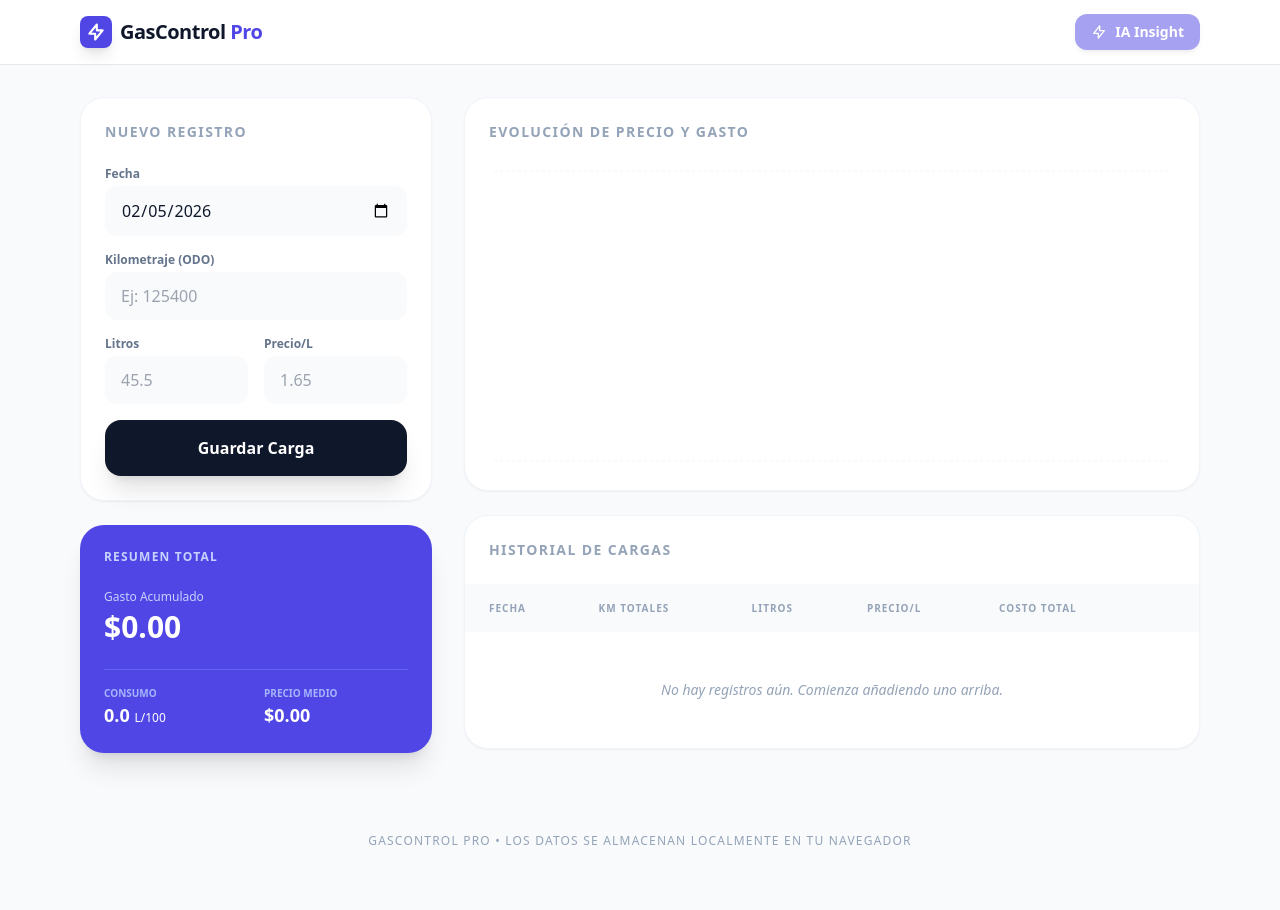
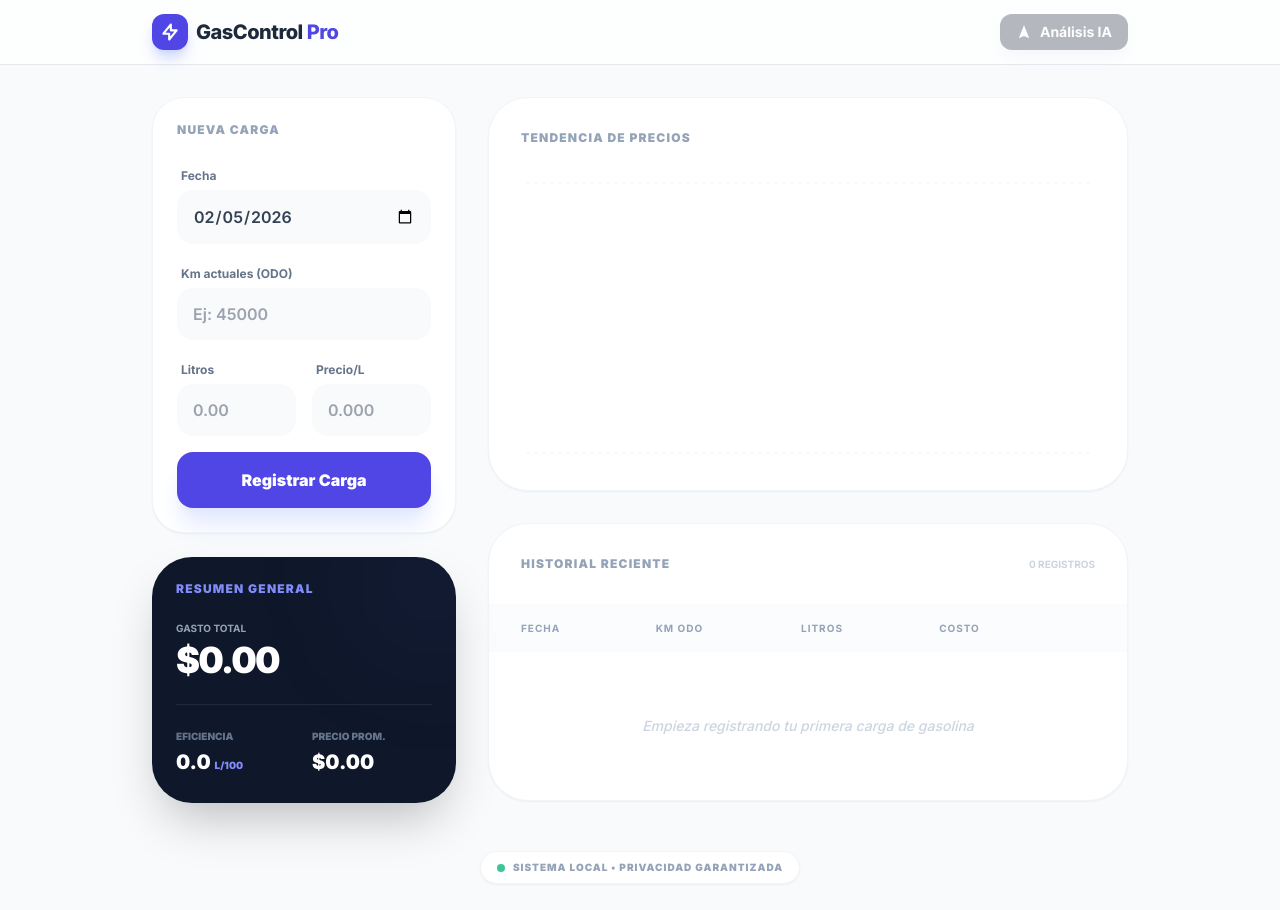
Before and after one commit to 8adg/gastos, a React (Vite) app: page / in a window 1280 px wide. Shown: the top 910 px of the page. Built offline with nearby package versions, Linux system fonts and the light colour scheme.

Commit message:
Update App.tsx

```diff
--- a/App.tsx
+++ b/App.tsx
@@ -1,12 +1,11 @@
-
 import React, { useState, useEffect, useMemo } from 'react';
 import { FuelEntry, FuelStats, AIInsight } from './types';
 import { analyzeFuelConsumption } from './services/geminiService';
 import {
-  LineChart, Line, XAxis, YAxis, CartesianGrid, Tooltip, ResponsiveContainer, AreaChart, Area
+  XAxis, YAxis, CartesianGrid, Tooltip, ResponsiveContainer, AreaChart, Area, BarChart, Bar, Cell
 } from 'recharts';
 
-const STORAGE_KEY = 'gas_control_data_v1';
+const STORAGE_KEY = 'gas_control_pro_v1';
 
 const App: React.FC = () => {
   const [entries, setEntries] = useState<FuelEntry[]>(() => {
@@ -31,6 +30,7 @@ const App: React.FC = () => {
   const stats = useMemo<FuelStats>(() => {
     if (entries.length === 0) return { totalSpent: 0, totalLiters: 0, avgConsumption: 0, avgPrice: 0, totalKm: 0 };
 
+    const sorted = [...entries].sort((a, b) => new Date(a.date).getTime() - new Date(b.date).getTime());
     const totalSpent = entries.reduce((acc, e) => acc + e.totalCost, 0);
     const totalLiters = entries.reduce((acc, e) => acc + e.liters, 0);
     const avgPrice = totalSpent / totalLiters;
@@ -38,10 +38,8 @@ const App: React.FC = () => {
     let totalKm = 0;
     let avgConsumption = 0;
 
-    if (entries.length > 1) {
-      const sorted = [...entries].sort((a, b) => a.odometer - b.odometer);
+    if (sorted.length > 1) {
       totalKm = sorted[sorted.length - 1].odometer - sorted[0].odometer;
-      // Consumo aproximado L/100km
       avgConsumption = totalKm > 0 ? (totalLiters / totalKm) * 100 : 0;
     }
 
@@ -52,192 +50,205 @@ const App: React.FC = () => {
     e.preventDefault();
     const liters = parseFloat(formData.liters);
     const price = parseFloat(formData.pricePerLiter);
+    const odometer = parseFloat(formData.odometer);
+
+    if (isNaN(liters) || isNaN(price) || isNaN(odometer)) return;
 
     const newEntry: FuelEntry = {
       id: crypto.randomUUID(),
       date: formData.date,
-      odometer: parseFloat(formData.odometer),
+      odometer: odometer,
       liters: liters,
       pricePerLiter: price,
       totalCost: liters * price,
       fullTank: true
     };
 
-    setEntries(prev => [...prev, newEntry].sort((a, b) => new Date(b.date).getTime() - new Date(a.date).getTime()));
+    setEntries(prev => [newEntry, ...prev].sort((a, b) => new Date(b.date).getTime() - new Date(a.date).getTime()));
     setFormData({ ...formData, odometer: '', liters: '', pricePerLiter: '' });
   };
 
   const handleAIAnalysis = async () => {
     if (entries.length < 2) {
-      alert("Necesitas al menos 2 registros para un análisis preciso.");
+      alert("Se requieren al menos 2 registros para un análisis inteligente.");
       return;
     }
     setIsAnalyzing(true);
-    const result = await analyzeFuelConsumption(entries);
-    setAiInsight(result);
-    setIsAnalyzing(false);
+    try {
+      const result = await analyzeFuelConsumption(entries);
+      setAiInsight(result);
+    } catch (err) {
+      console.error(err);
+    } finally {
+      setIsAnalyzing(false);
+    }
   };
 
   const deleteEntry = (id: string) => {
-    setEntries(prev => prev.filter(e => e.id !== id));
+    if (window.confirm("¿Eliminar este registro?")) {
+      setEntries(prev => prev.filter(e => e.id !== id));
+    }
   };
 
   return (
-    <div className="min-h-screen bg-slate-50 text-slate-900 font-sans">
-      <nav className="bg-white border-b sticky top-0 z-50">
-        <div className="max-w-6xl mx-auto px-4 h-16 flex items-center justify-between">
+    <div className="min-h-screen bg-slate-50 text-slate-900 pb-20">
+      {/* Navbar Minimalista */}
+      <nav className="bg-white/70 backdrop-blur-md border-b sticky top-0 z-50">
+        <div className="max-w-5xl mx-auto px-6 h-16 flex items-center justify-between">
           <div className="flex items-center gap-2">
-            <div className="w-8 h-8 bg-indigo-600 rounded-lg flex items-center justify-center text-white shadow-lg">
+            <div className="w-9 h-9 bg-indigo-600 rounded-xl flex items-center justify-center text-white shadow-lg shadow-indigo-200">
               <svg className="w-5 h-5" fill="none" stroke="currentColor" viewBox="0 0 24 24"><path strokeLinecap="round" strokeLinejoin="round" strokeWidth="2.5" d="M13 10V3L4 14h7v7l9-11h-7z" /></svg>
             </div>
-            <span className="text-xl font-bold tracking-tight">GasControl <span className="text-indigo-600">Pro</span></span>
+            <h1 className="text-xl font-extrabold tracking-tight text-slate-800">GasControl <span className="text-indigo-600">Pro</span></h1>
           </div>
           <button
             onClick={handleAIAnalysis}
             disabled={isAnalyzing || entries.length < 2}
-            className="bg-indigo-600 text-white px-4 py-2 rounded-xl text-sm font-bold shadow-md hover:bg-indigo-700 transition-all active:scale-95 disabled:opacity-50 flex items-center gap-2"
+            className="flex items-center gap-2 bg-slate-900 text-white px-4 py-2 rounded-xl text-sm font-bold hover:bg-indigo-600 transition-all active:scale-95 disabled:opacity-30 disabled:pointer-events-none shadow-lg shadow-slate-200"
           >
-            {isAnalyzing ? <div className="w-4 h-4 border-2 border-white/30 border-t-white rounded-full animate-spin"></div> : <svg className="w-4 h-4" fill="none" stroke="currentColor" viewBox="0 0 24 24"><path strokeLinecap="round" strokeLinejoin="round" strokeWidth="2" d="M13 10V3L4 14h7v7l9-11h-7z" /></svg>}
-            IA Insight
+            {isAnalyzing ? <div className="w-4 h-4 border-2 border-white/30 border-t-white rounded-full animate-spin"></div> : <svg className="w-4 h-4" fill="currentColor" viewBox="0 0 24 24"><path d="M12 2L4.5 20.29l.71.71L12 18l6.79 3 .71-.71L12 2z" /></svg>}
+            {isAnalyzing ? 'Analizando...' : 'Análisis IA'}
           </button>
         </div>
       </nav>
 
-      <main className="max-w-6xl mx-auto px-4 py-8 grid grid-cols-1 lg:grid-cols-12 gap-8">
+      <main className="max-w-5xl mx-auto px-6 pt-8 grid grid-cols-1 lg:grid-cols-12 gap-8">
 
-        {/* Sidebar: Form & Stats */}
+        {/* Panel Lateral: Formulario y Estadísticas */}
         <div className="lg:col-span-4 space-y-6">
-          <section className="bg-white p-6 rounded-3xl shadow-sm border border-slate-100">
-            <h2 className="text-sm font-black text-slate-400 uppercase tracking-widest mb-6">Nuevo Registro</h2>
+          <section className="bg-white p-6 rounded-[2rem] shadow-sm border border-slate-100">
+            <h2 className="text-xs font-black text-slate-400 uppercase tracking-widest mb-6">Nueva Carga</h2>
             <form onSubmit={handleSubmit} className="space-y-4">
-              <div>
-                <label className="text-xs font-bold text-slate-500 mb-1 block">Fecha</label>
-                <input type="date" value={formData.date} onChange={e => setFormData({...formData, date: e.target.value})} className="w-full bg-slate-50 border-none rounded-xl px-4 py-3 focus:ring-2 focus:ring-indigo-500 outline-none font-medium" required />
+              <div className="space-y-1">
+                <label className="text-xs font-bold text-slate-500 ml-1">Fecha</label>
+                <input type="date" value={formData.date} onChange={e => setFormData({...formData, date: e.target.value})} className="w-full bg-slate-50 border-none rounded-2xl px-4 py-3.5 focus:ring-2 focus:ring-indigo-500 outline-none font-semibold text-slate-700" required />
               </div>
-              <div>
-                <label className="text-xs font-bold text-slate-500 mb-1 block">Kilometraje (ODO)</label>
-                <input type="number" placeholder="Ej: 125400" value={formData.odometer} onChange={e => setFormData({...formData, odometer: e.target.value})} className="w-full bg-slate-50 border-none rounded-xl px-4 py-3 focus:ring-2 focus:ring-indigo-500 outline-none font-medium" required />
+              <div className="space-y-1">
+                <label className="text-xs font-bold text-slate-500 ml-1">Km actuales (ODO)</label>
+                <input type="number" placeholder="Ej: 45000" value={formData.odometer} onChange={e => setFormData({...formData, odometer: e.target.value})} className="w-full bg-slate-50 border-none rounded-2xl px-4 py-3.5 focus:ring-2 focus:ring-indigo-500 outline-none font-semibold text-slate-700" required />
               </div>
               <div className="grid grid-cols-2 gap-4">
-                <div>
-                  <label className="text-xs font-bold text-slate-500 mb-1 block">Litros</label>
-                  <input type="number" step="0.01" placeholder="45.5" value={formData.liters} onChange={e => setFormData({...formData, liters: e.target.value})} className="w-full bg-slate-50 border-none rounded-xl px-4 py-3 focus:ring-2 focus:ring-indigo-500 outline-none font-medium" required />
+                <div className="space-y-1">
+                  <label className="text-xs font-bold text-slate-500 ml-1">Litros</label>
+                  <input type="number" step="0.01" placeholder="0.00" value={formData.liters} onChange={e => setFormData({...formData, liters: e.target.value})} className="w-full bg-slate-50 border-none rounded-2xl px-4 py-3.5 focus:ring-2 focus:ring-indigo-500 outline-none font-semibold text-slate-700" required />
                 </div>
-                <div>
-                  <label className="text-xs font-bold text-slate-500 mb-1 block">Precio/L</label>
-                  <input type="number" step="0.001" placeholder="1.65" value={formData.pricePerLiter} onChange={e => setFormData({...formData, pricePerLiter: e.target.value})} className="w-full bg-slate-50 border-none rounded-xl px-4 py-3 focus:ring-2 focus:ring-indigo-500 outline-none font-medium" required />
+                <div className="space-y-1">
+                  <label className="text-xs font-bold text-slate-500 ml-1">Precio/L</label>
+                  <input type="number" step="0.001" placeholder="0.000" value={formData.pricePerLiter} onChange={e => setFormData({...formData, pricePerLiter: e.target.value})} className="w-full bg-slate-50 border-none rounded-2xl px-4 py-3.5 focus:ring-2 focus:ring-indigo-500 outline-none font-semibold text-slate-700" required />
                 </div>
               </div>
-              <button type="submit" className="w-full bg-slate-900 text-white py-4 rounded-2xl font-bold shadow-xl hover:bg-slate-800 transition-all active:scale-[0.98]">
-                Guardar Carga
+              <button type="submit" className="w-full bg-indigo-600 text-white py-4 rounded-2xl font-black shadow-xl shadow-indigo-100 hover:bg-indigo-700 transition-all active:scale-[0.97] mt-2">
+                Registrar Carga
               </button>
             </form>
           </section>
 
-          <section className="bg-indigo-600 p-6 rounded-3xl shadow-xl text-white">
-            <h2 className="text-xs font-black text-indigo-200 uppercase tracking-widest mb-6">Resumen Total</h2>
-            <div className="space-y-6">
+          <section className="bg-slate-900 p-6 rounded-[2.5rem] shadow-2xl text-white overflow-hidden relative">
+            <div className="absolute top-0 right-0 w-32 h-32 bg-indigo-500/10 rounded-full blur-3xl -mr-10 -mt-10"></div>
+            <h2 className="text-xs font-black text-indigo-400 uppercase tracking-widest mb-6 relative z-10">Resumen General</h2>
+            <div className="space-y-6 relative z-10">
               <div>
-                <p className="text-xs text-indigo-200 mb-1">Gasto Acumulado</p>
-                <p className="text-3xl font-black">${stats.totalSpent.toLocaleString(undefined, { minimumFractionDigits: 2 })}</p>
+                <p className="text-slate-400 text-[10px] font-bold uppercase mb-1">Gasto Total</p>
+                <p className="text-4xl font-black tracking-tighter">${stats.totalSpent.toLocaleString(undefined, { minimumFractionDigits: 2 })}</p>
               </div>
-              <div className="grid grid-cols-2 gap-4 pt-4 border-t border-indigo-500">
+              <div className="grid grid-cols-2 gap-4 pt-6 border-t border-slate-800">
                 <div>
-                  <p className="text-[10px] text-indigo-300 uppercase font-bold">Consumo</p>
-                  <p className="text-lg font-bold">{stats.avgConsumption.toFixed(1)} <span className="text-xs font-normal">L/100</span></p>
+                  <p className="text-[10px] text-slate-500 uppercase font-black mb-1">Eficiencia</p>
+                  <p className="text-xl font-black">{stats.avgConsumption.toFixed(1)} <span className="text-[10px] text-indigo-400">L/100</span></p>
                 </div>
                 <div>
-                  <p className="text-[10px] text-indigo-300 uppercase font-bold">Precio Medio</p>
-                  <p className="text-lg font-bold">${stats.avgPrice.toFixed(2)}</p>
+                  <p className="text-[10px] text-slate-500 uppercase font-black mb-1">Precio Prom.</p>
+                  <p className="text-xl font-black">${stats.avgPrice.toFixed(2)}</p>
                 </div>
               </div>
             </div>
           </section>
         </div>
 
-        {/* Main Content: Charts & History */}
-        <div className="lg:col-span-8 space-y-6">
+        {/* Panel Principal: Insights e Historial */}
+        <div className="lg:col-span-8 space-y-8">
 
           {aiInsight && (
-            <section className="bg-white p-6 rounded-3xl border border-indigo-100 shadow-sm animate-in slide-in-from-top-4 duration-500">
-              <div className="flex items-start gap-4">
-                <div className="bg-indigo-50 p-3 rounded-2xl text-indigo-600">
-                  <svg className="w-6 h-6" fill="none" stroke="currentColor" viewBox="0 0 24 24"><path strokeLinecap="round" strokeLinejoin="round" strokeWidth="2" d="M9.663 17h4.673M12 3v1m6.364 1.636l-.707.707M21 12h-1M4 12H3m3.343-5.657l-.707-.707m2.828 9.9a5 5 0 117.072 0l-.548.547A3.374 3.374 0 0014 18.469V19a2 2 0 11-4 0v-.531c0-.895-.356-1.754-.988-2.386l-.548-.547z" /></svg>
+            <section className="bg-white p-8 rounded-[2rem] border-2 border-indigo-50 shadow-sm animate-in fade-in slide-in-from-bottom-4 duration-500">
+              <div className="flex items-start gap-5">
+                <div className="bg-indigo-50 p-4 rounded-[1.5rem] text-indigo-600 shadow-inner">
+                  <svg className="w-6 h-6" fill="none" stroke="currentColor" viewBox="0 0 24 24"><path strokeLinecap="round" strokeLinejoin="round" strokeWidth="2" d="M13 10V3L4 14h7v7l9-11h-7z" /></svg>
                 </div>
                 <div className="flex-grow">
-                  <h3 className="text-lg font-black text-slate-800 mb-2 tracking-tight">Análisis de Inteligencia Artificial</h3>
-                  <p className="text-slate-600 text-sm leading-relaxed mb-4">{aiInsight.analysis}</p>
-                  <div className="grid grid-cols-1 md:grid-cols-2 gap-4 mb-4">
+                  <div className="flex justify-between items-center mb-4">
+                    <h3 className="text-xl font-black text-slate-800 tracking-tight">Análisis de Inteligencia Artificial</h3>
+                    <button onClick={() => setAiInsight(null)} className="text-slate-300 hover:text-slate-500 transition-colors">
+                      <svg className="w-5 h-5" fill="none" stroke="currentColor" viewBox="0 0 24 24"><path strokeLinecap="round" strokeLinejoin="round" strokeWidth="3" d="M6 18L18 6M6 6l12 12" /></svg>
+                    </button>
+                  </div>
+                  <p className="text-slate-600 text-sm leading-relaxed mb-6 font-medium italic">"{aiInsight.analysis}"</p>
+                  <div className="grid grid-cols-1 sm:grid-cols-3 gap-3 mb-6">
                     {aiInsight.tips.map((tip, i) => (
-                      <div key={i} className="bg-slate-50 p-3 rounded-xl flex items-center gap-3 text-xs text-slate-500 font-medium">
-                        <div className="w-1.5 h-1.5 bg-indigo-400 rounded-full"></div>
+                      <div key={i} className="bg-slate-50 p-4 rounded-2xl flex items-center gap-3 text-[11px] text-slate-500 font-bold leading-tight">
+                        <div className="w-1.5 h-1.5 bg-indigo-400 rounded-full flex-shrink-0"></div>
                         {tip}
                       </div>
                     ))}
                   </div>
-                  <div className="bg-indigo-50/50 p-3 rounded-xl border border-indigo-100">
-                    <p className="text-[10px] font-bold text-indigo-400 uppercase tracking-widest mb-1">Fórmula Google Calc Sugerida</p>
-                    <code className="text-xs text-indigo-600 font-mono font-bold break-all">{aiInsight.sheetsFormula}</code>
+                  <div className="bg-indigo-600/5 p-4 rounded-2xl border border-indigo-100/50">
+                    <p className="text-[10px] font-black text-indigo-400 uppercase tracking-widest mb-1.5">Fórmula Google Calc Proyectada</p>
+                    <code className="text-xs text-indigo-600 font-mono font-black break-all">{aiInsight.sheetsFormula}</code>
                   </div>
                 </div>
-                <button onClick={() => setAiInsight(null)} className="text-slate-300 hover:text-slate-500">
-                  <svg className="w-5 h-5" fill="none" stroke="currentColor" viewBox="0 0 24 24"><path strokeLinecap="round" strokeLinejoin="round" strokeWidth="2" d="M6 18L18 6M6 6l12 12" /></svg>
-                </button>
               </div>
             </section>
           )}
 
-          <section className="bg-white p-6 rounded-3xl shadow-sm border border-slate-100 overflow-hidden">
-            <h2 className="text-sm font-black text-slate-400 uppercase tracking-widest mb-6">Evolución de Precio y Gasto</h2>
-            <div className="h-[300px] w-full">
+          <section className="bg-white p-8 rounded-[2.5rem] shadow-sm border border-slate-100">
+            <h2 className="text-xs font-black text-slate-400 uppercase tracking-widest mb-8">Tendencia de Precios</h2>
+            <div className="h-[280px] w-full">
               <ResponsiveContainer width="100%" height="100%">
                 <AreaChart data={[...entries].reverse()}>
                   <defs>
-                    <linearGradient id="colorCost" x1="0" y1="0" x2="0" y2="1">
+                    <linearGradient id="priceGrad" x1="0" y1="0" x2="0" y2="1">
                       <stop offset="5%" stopColor="#6366f1" stopOpacity={0.1}/>
                       <stop offset="95%" stopColor="#6366f1" stopOpacity={0}/>
                     </linearGradient>
                   </defs>
-                  <CartesianGrid strokeDasharray="3 3" vertical={false} stroke="#f1f5f9" />
+                  <CartesianGrid strokeDasharray="4 4" vertical={false} stroke="#f1f5f9" />
                   <XAxis dataKey="date" hide />
-                  <YAxis hide />
+                  <YAxis hide domain={['auto', 'auto']} />
                   <Tooltip
-                    contentStyle={{borderRadius: '16px', border: 'none', boxShadow: '0 10px 15px -3px rgba(0,0,0,0.1)'}}
-                    formatter={(value: any) => [`$${value}`, '']}
+                    contentStyle={{borderRadius: '20px', border: 'none', boxShadow: '0 20px 25px -5px rgba(0,0,0,0.1)', fontWeight: 'bold'}}
+                    labelStyle={{color: '#94a3b8'}}
+                    formatter={(val: any) => [`$${val}`, 'Precio/L']}
                   />
-                  <Area type="monotone" dataKey="totalCost" stroke="#6366f1" strokeWidth={3} fillOpacity={1} fill="url(#colorCost)" />
-                  <Line type="monotone" dataKey="pricePerLiter" stroke="#fbbf24" strokeWidth={2} dot={false} />
+                  <Area type="monotone" dataKey="pricePerLiter" stroke="#6366f1" strokeWidth={4} fill="url(#priceGrad)" />
                 </AreaChart>
               </ResponsiveContainer>
             </div>
           </section>
 
-          <section className="bg-white rounded-3xl shadow-sm border border-slate-100 overflow-hidden">
-            <div className="p-6 border-b border-slate-50">
-              <h2 className="text-sm font-black text-slate-400 uppercase tracking-widest">Historial de Cargas</h2>
+          <section className="bg-white rounded-[2.5rem] shadow-sm border border-slate-100 overflow-hidden">
+            <div className="p-8 border-b border-slate-50 flex items-center justify-between">
+              <h2 className="text-xs font-black text-slate-400 uppercase tracking-widest">Historial Reciente</h2>
+              <span className="text-[10px] font-bold text-slate-300 uppercase">{entries.length} registros</span>
             </div>
             <div className="overflow-x-auto">
               <table className="w-full text-left border-collapse">
                 <thead>
-                  <tr className="bg-slate-50 text-[10px] font-black text-slate-400 uppercase tracking-widest">
-                    <th className="px-6 py-4">Fecha</th>
-                    <th className="px-6 py-4">Km Totales</th>
-                    <th className="px-6 py-4">Litros</th>
-                    <th className="px-6 py-4">Precio/L</th>
-                    <th className="px-6 py-4">Costo Total</th>
-                    <th className="px-6 py-4"></th>
+                  <tr className="bg-slate-50/50 text-[10px] font-black text-slate-400 uppercase tracking-widest">
+                    <th className="px-8 py-4">Fecha</th>
+                    <th className="px-8 py-4">KM ODO</th>
+                    <th className="px-8 py-4">Litros</th>
+                    <th className="px-8 py-4">Costo</th>
+                    <th className="px-8 py-4"></th>
                   </tr>
                 </thead>
                 <tbody className="divide-y divide-slate-50">
                   {entries.map((entry) => (
-                    <tr key={entry.id} className="hover:bg-slate-50 transition-colors group">
-                      <td className="px-6 py-4 text-sm font-medium text-slate-600">{entry.date}</td>
-                      <td className="px-6 py-4 text-sm font-bold text-slate-800">{entry.odometer.toLocaleString()} <span className="text-[10px] text-slate-400 font-normal">km</span></td>
-                      <td className="px-6 py-4 text-sm font-bold text-slate-800">{entry.liters} L</td>
-                      <td className="px-6 py-4 text-sm font-medium text-slate-500">${entry.pricePerLiter.toFixed(3)}</td>
-                      <td className="px-6 py-4 text-sm font-black text-indigo-600">${entry.totalCost.toFixed(2)}</td>
-                      <td className="px-6 py-4 text-right">
-                        <button onClick={() => deleteEntry(entry.id)} className="text-slate-300 hover:text-rose-500 transition-colors">
+                    <tr key={entry.id} className="hover:bg-slate-50/80 transition-colors group">
+                      <td className="px-8 py-5 text-xs font-bold text-slate-500">{new Date(entry.date).toLocaleDateString('es-ES', { day: '2-digit', month: 'short' })}</td>
+                      <td className="px-8 py-5 text-sm font-black text-slate-800">{entry.odometer.toLocaleString()} <span className="text-[10px] text-slate-400 font-bold ml-1">km</span></td>
+                      <td className="px-8 py-5 text-sm font-bold text-slate-700">{entry.liters.toFixed(2)} L</td>
+                      <td className="px-8 py-5 text-sm font-black text-indigo-600">${entry.totalCost.toFixed(2)}</td>
+                      <td className="px-8 py-5 text-right">
+                        <button onClick={() => deleteEntry(entry.id)} className="text-slate-200 hover:text-rose-500 transition-colors">
                           <svg className="w-5 h-5" fill="none" stroke="currentColor" viewBox="0 0 24 24"><path strokeLinecap="round" strokeLinejoin="round" strokeWidth="2" d="M19 7l-.867 12.142A2 2 0 0116.138 21H7.862a2 2 0 01-1.995-1.858L5 7m5 4v6m4-6v6m1-10V4a1 1 0 00-1-1h-4a1 1 0 00-1 1v3M4 7h16" /></svg>
                         </button>
                       </td>
@@ -245,7 +256,7 @@ const App: React.FC = () => {
                   ))}
                   {entries.length === 0 && (
                     <tr>
-                      <td colSpan={6} className="px-6 py-12 text-center text-slate-400 text-sm italic">No hay registros aún. Comienza añadiendo uno arriba.</td>
+                      <td colSpan={5} className="px-8 py-16 text-center text-slate-300 text-sm font-medium italic">Empieza registrando tu primera carga de gasolina</td>
                     </tr>
                   )}
                 </tbody>
@@ -256,10 +267,11 @@ const App: React.FC = () => {
         </div>
       </main>
 
-      <footer className="max-w-6xl mx-auto px-4 py-12 text-center">
-        <p className="text-slate-400 text-xs font-medium uppercase tracking-widest">
-          GasControl Pro • Los datos se almacenan localmente en tu navegador
-        </p>
+      <footer className="max-w-5xl mx-auto px-6 py-12 text-center">
+        <div className="inline-flex items-center gap-2 bg-white px-4 py-2 rounded-full shadow-sm border border-slate-100 text-[10px] font-black text-slate-400 uppercase tracking-widest">
+          <span className="w-2 h-2 bg-emerald-500 rounded-full animate-pulse"></span>
+          Sistema Local • Privacidad Garantizada
+        </div>
       </footer>
     </div>
   );
```
